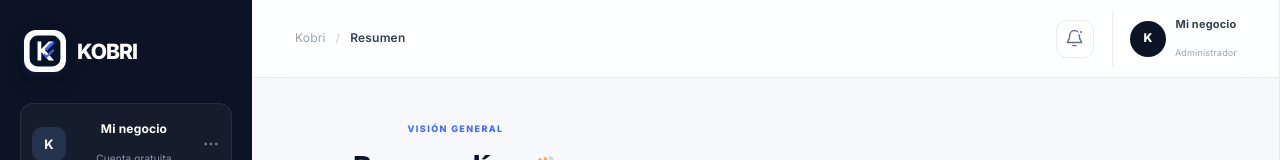
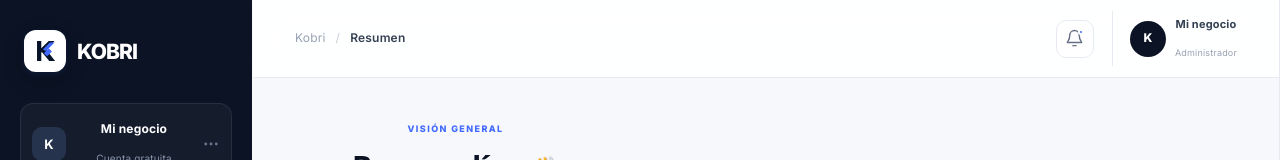
Before and after one commit to Nyxarion-ctrl/kobri, a React (Vite) app: page / in a window 1280 px wide. Shown: the top 160 px of the page. Built offline with nearby package versions, Linux system fonts and the light colour scheme.

Commit message:
Update App.jsx

```diff
--- a/src/App.jsx
+++ b/src/App.jsx
@@ -57,53 +57,58 @@ function Logo({ collapsed = false }) {
           aria-hidden="true"
           xmlns="http://www.w3.org/2000/svg"
         >
-          {/* Base del símbolo */}
+          {/* Fondo */}
           <rect
-            x="3"
-            y="3"
-            width="58"
-            height="58"
-            rx="15"
+            x="2"
+            y="2"
+            width="60"
+            height="60"
+            rx="16"
+            fill="#FFFFFF"
+          />
+
+          {/* K principal */}
+          <path
+            d="
+              M17 13
+              H25
+              V27
+              L39 13
+              H50
+              L34 29
+              L51 51
+              H40
+              L26 34
+              L25 35
+              V51
+              H17
+              Z
+            "
             fill="#071329"
           />
 
-          {/* K blanca */}
+          {/* Acento azul integrado en la diagonal */}
           <path
-            d="M18 14
-               H25
-               V28
-               L39 14
-               H48
-               L32 30
-               L49 50
-               H39
-               L25 34
-               V50
-               H18
-               Z"
-            fill="#FFFFFF"
-          />
-
-          {/* Diagonal azul / sensación de avance */}
-          <path
-            d="M31 28
-               L43 16
-               H51
-               L36 31
-               Z"
+            d="
+              M28 29
+              L41 16
+              H50
+              L34 32
+              Z
+            "
             fill="#4169FF"
           />
 
-          {/* Check azul integrado */}
+          {/* Unión inferior azul */}
           <path
-            d="M31 39
-               L35 43
-               L47 31"
-            fill="none"
-            stroke="#4169FF"
-            strokeWidth="4"
-            strokeLinecap="round"
-            strokeLinejoin="round"
+            d="
+              M30 36
+              L39 27
+              L45 33
+              L36 42
+              Z
+            "
+            fill="#4169FF"
           />
         </svg>
       </div>
```
